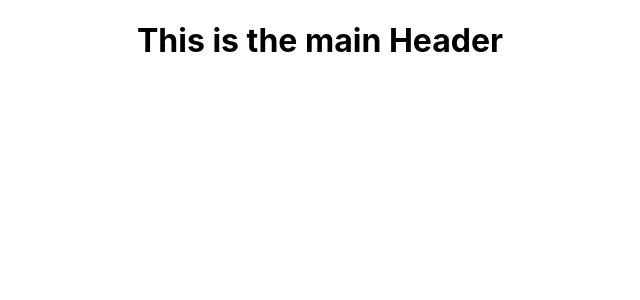
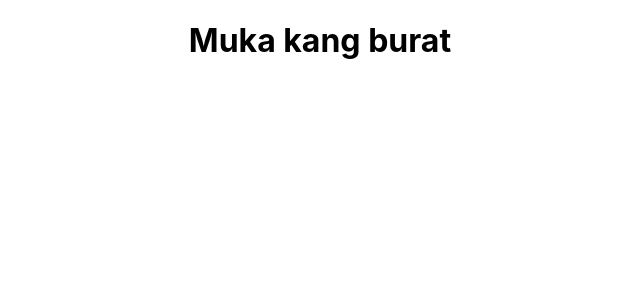
Before and after one commit to edutrack17-cloud/Edutrack, a React (Create React App) app in the folder frontend/my/: page / in a window 1280 px wide. Shown: the top 300 px of the page, without its empty margins (320-960 px from the left). Built offline with nearby package versions, Linux system fonts and the light colour scheme.

Commit message:
changed app.js

```diff
--- a/frontend/my/src/App.js
+++ b/frontend/my/src/App.js
@@ -5,7 +5,7 @@ function App() {
   return (
     <div className="App">
        <h1>
-        This is the main Header
+        Muka kang burat
        </h1>
     </div>
   );
```
